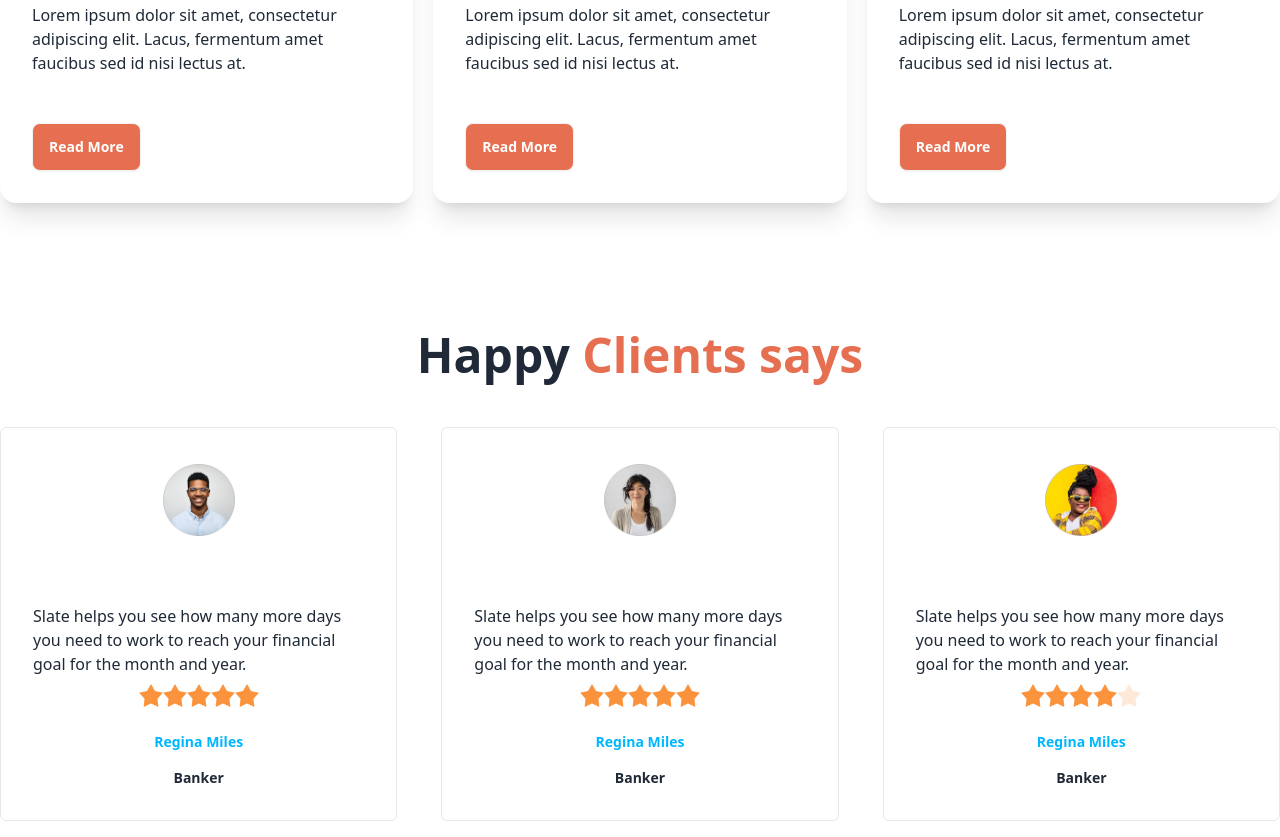
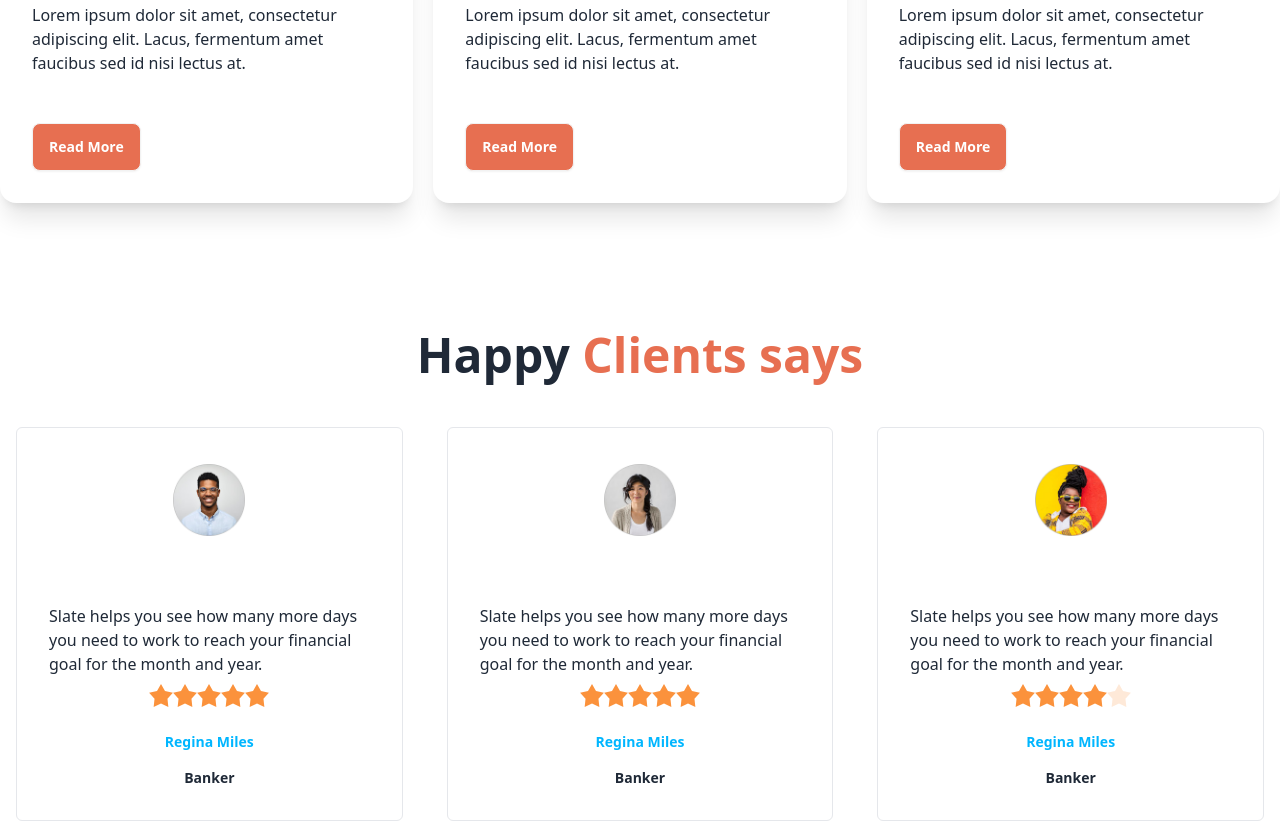
Before and after one commit to masudulalam/biker-zone-with-daisy-UI, a plain HTML site: page index.html in a window 1280 px wide. Shown: the part 1174-2011 px from the top of the page. Drawn offline with nearby package versions, Linux system fonts and the light colour scheme.

Commit message:
added margin happy client section for small devices

```diff
--- a/index.html
+++ b/index.html
@@ -237,7 +237,7 @@
         <section>
             <h3 class="text-5xl font-semibold text-center mb-12 mt-32">Happy<span class="text-bike-btn-primary"> Clients
                     says</span></h3>
-            <div class="grid gap-11 grid-cols-1 md:grid-cols-2 lg:grid-cols-3">
+            <div class="grid gap-11 m-4 grid-cols-1 md:grid-cols-2 lg:grid-cols-3">
                 <!-- review card 1 -->
                 <div class="card bg-base-100 border border-gray-200 rounded-md">
                     <figure><img class="p-9 w-36" src="./images/others/user-1.png" alt="Shoes" /></figure>
```
